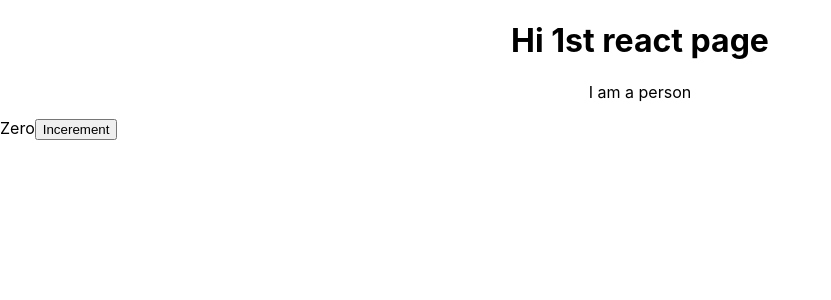
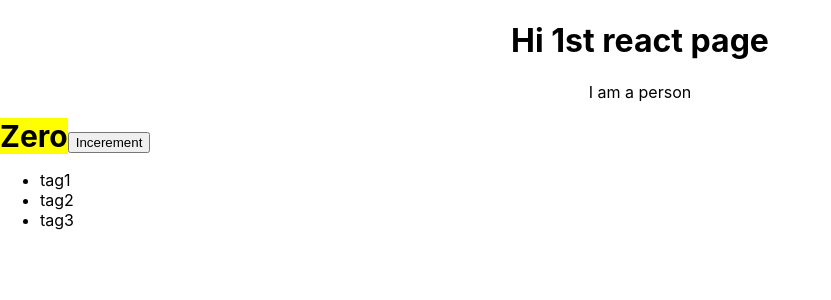
Before and after one commit to silan1993/react-basic, a React (Create React App) app: page / in a window 1280 px wide. Shown: the top 300 px of the page, without its empty margins (0-831 px from the left). Built offline with nearby package versions, Linux system fonts and the light colour scheme.

Commit message:
play with state

```diff
--- a/src/components/counter.jsx
+++ b/src/components/counter.jsx
@@ -2,15 +2,45 @@ import React, { Component } from "react";
 class Counter extends Component {
   state = {
     count: 0,
+    tags: ["tag1", "tag2", "tag3"],
+  };
+
+  constructor() {
+    super();
+    this.handleIncrement.bind(this);
+  }
+  renderTags() {
+    if (this.state.tags.length == 0) return <p>'there are no tags'</p>;
+    return (
+      <ul>
+        {this.state.tags.map((tag) => (
+          <li key={tag}>{tag}</li>
+        ))}
+      </ul>
+    );
+  }
+  handleIncrement = () => {
+    this.setState({ count: this.state.count + 1 });
   };
   render() {
     return (
       <div>
-        <span>{this.formatCount()}</span>
-        <button>Incerement</button>
+        <span style={this.getBatchColor()}>{this.formatCount()}</span>
+        <button onClick={this.handleIncrement}>Incerement</button>
+        {this.renderTags()}
       </div>
     );
   }
+  getBatchColor() {
+    let style = {
+      fontSize: 30,
+      fontWeight: "bold",
+      backgroundColor: "yellow",
+    };
+    style.backgroundColor = this.state.count == 0 ? "yellow" : "blue";
+    return style;
+  }
+
   formatCount() {
     const { count } = this.state;
     return count == 0 ? "Zero" : count;
```
